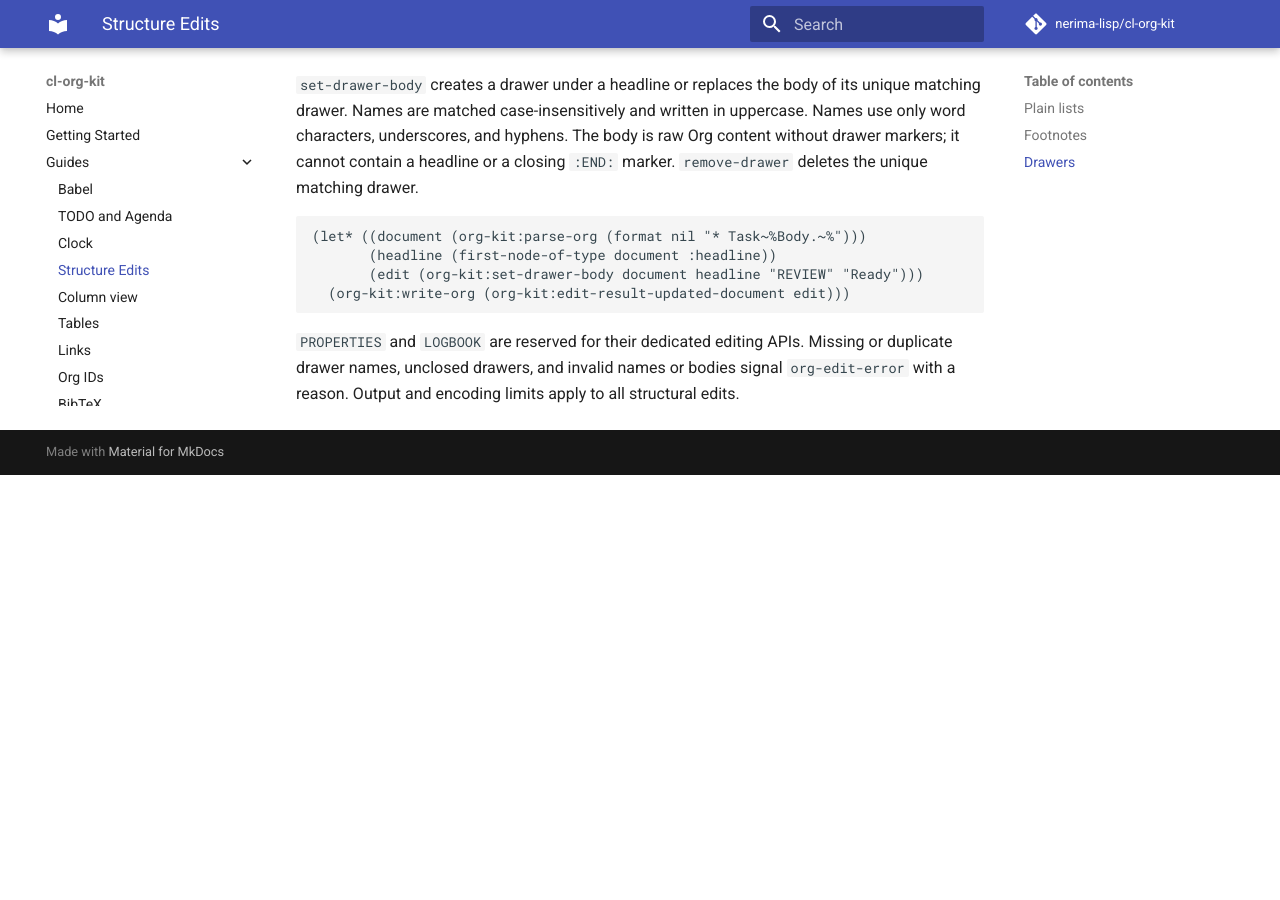
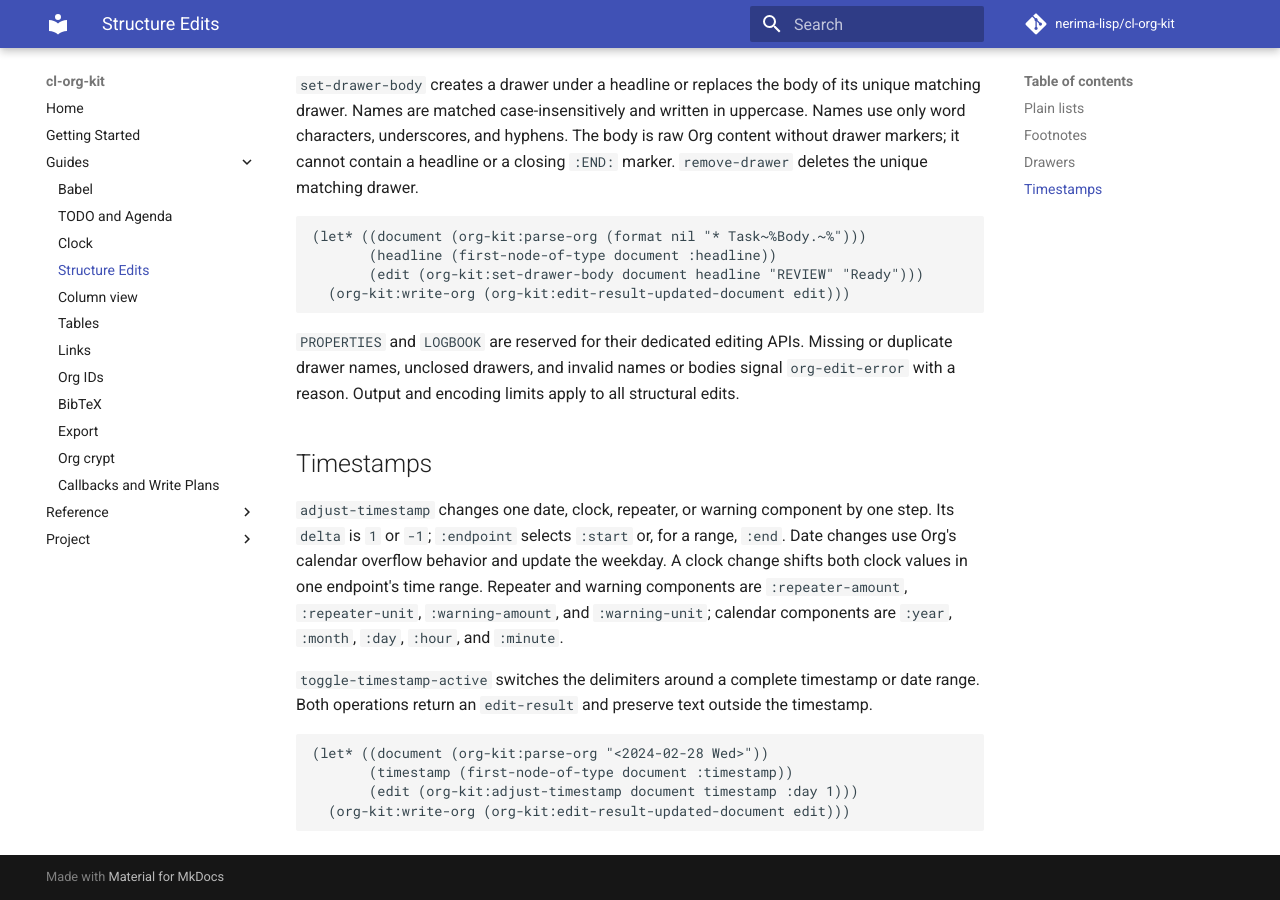
Before and after one commit to nerima-lisp/cl-org-kit, an MkDocs documentation site: the page built from docs/src/guides/structure-edits.md, in a window 1280 px wide and 900 px high, scrolled down 1833 px. Built offline with MkDocs 1.6.1 and Material for MkDocs 9.7.7, drawn with Linux system fonts in a browser that asks for light colours; comment, search, counter and statistics services are not loaded; before the commit the page ends 2308 px from its top, so only the background shows below that.

Commit message:
feat(edit): adjust and toggle timestamps

````diff
--- a/docs/src/guides/structure-edits.md
+++ b/docs/src/guides/structure-edits.md
@@ -98,3 +98,24 @@ closing `:END:` marker. `remove-drawer` deletes the unique matching drawer.
 Missing or duplicate drawer names, unclosed drawers, and invalid names or
 bodies signal `org-edit-error` with a reason. Output and encoding limits apply
 to all structural edits.
+
+## Timestamps
+
+`adjust-timestamp` changes one date, clock, repeater, or warning component by
+one step. Its `delta` is `1` or `-1`; `:endpoint` selects `:start` or, for a
+range, `:end`. Date changes use Org's calendar overflow behavior and update the
+weekday. A clock change shifts both clock values in one endpoint's time range.
+Repeater and warning components are `:repeater-amount`, `:repeater-unit`,
+`:warning-amount`, and `:warning-unit`; calendar components are `:year`,
+`:month`, `:day`, `:hour`, and `:minute`.
+
+`toggle-timestamp-active` switches the delimiters around a complete timestamp
+or date range. Both operations return an `edit-result` and preserve text outside
+the timestamp.
+
+```lisp
+(let* ((document (org-kit:parse-org "<2024-02-28 Wed>"))
+       (timestamp (first-node-of-type document :timestamp))
+       (edit (org-kit:adjust-timestamp document timestamp :day 1)))
+  (org-kit:write-org (org-kit:edit-result-updated-document edit)))
+```
````
Also changed, not shown: 5 other files.
